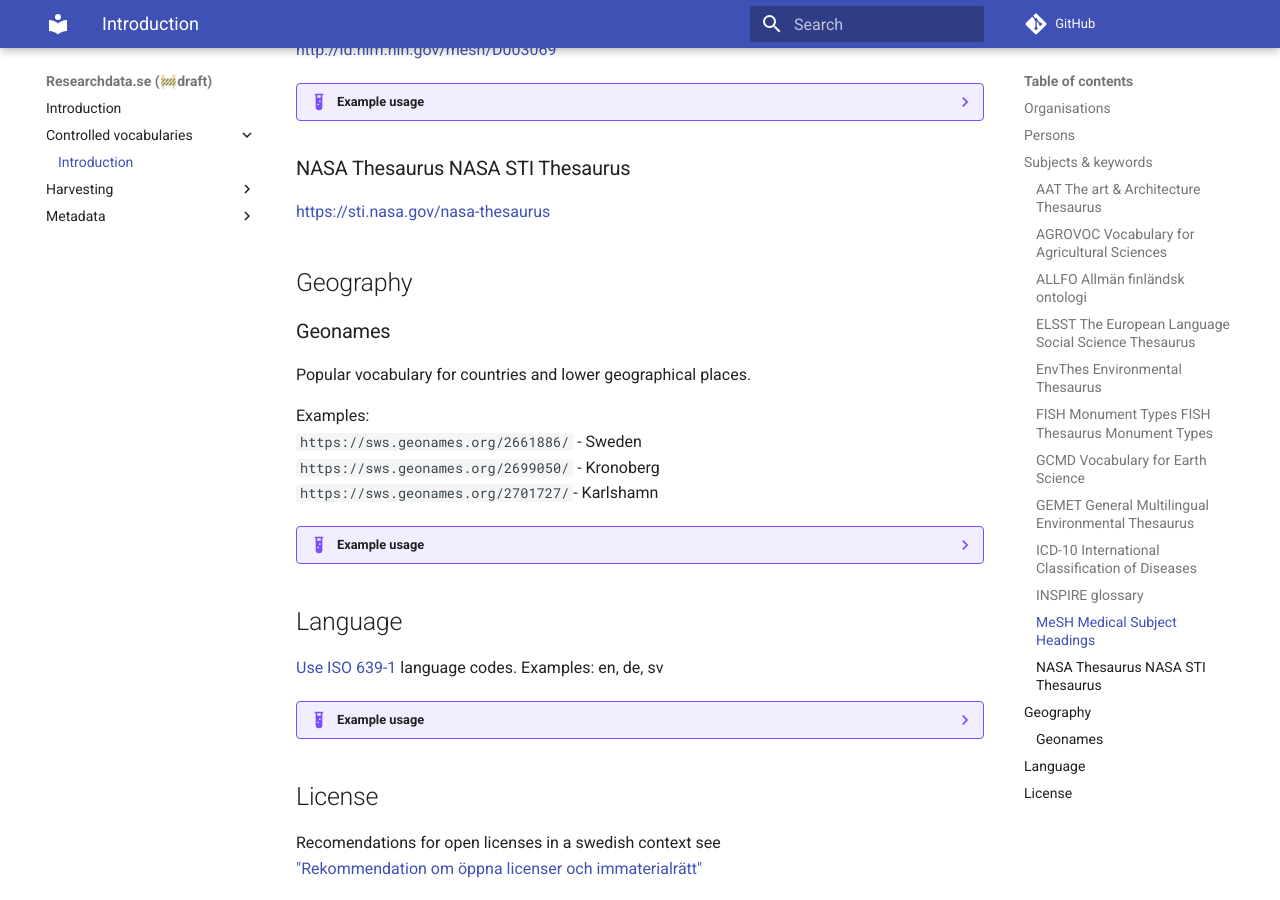
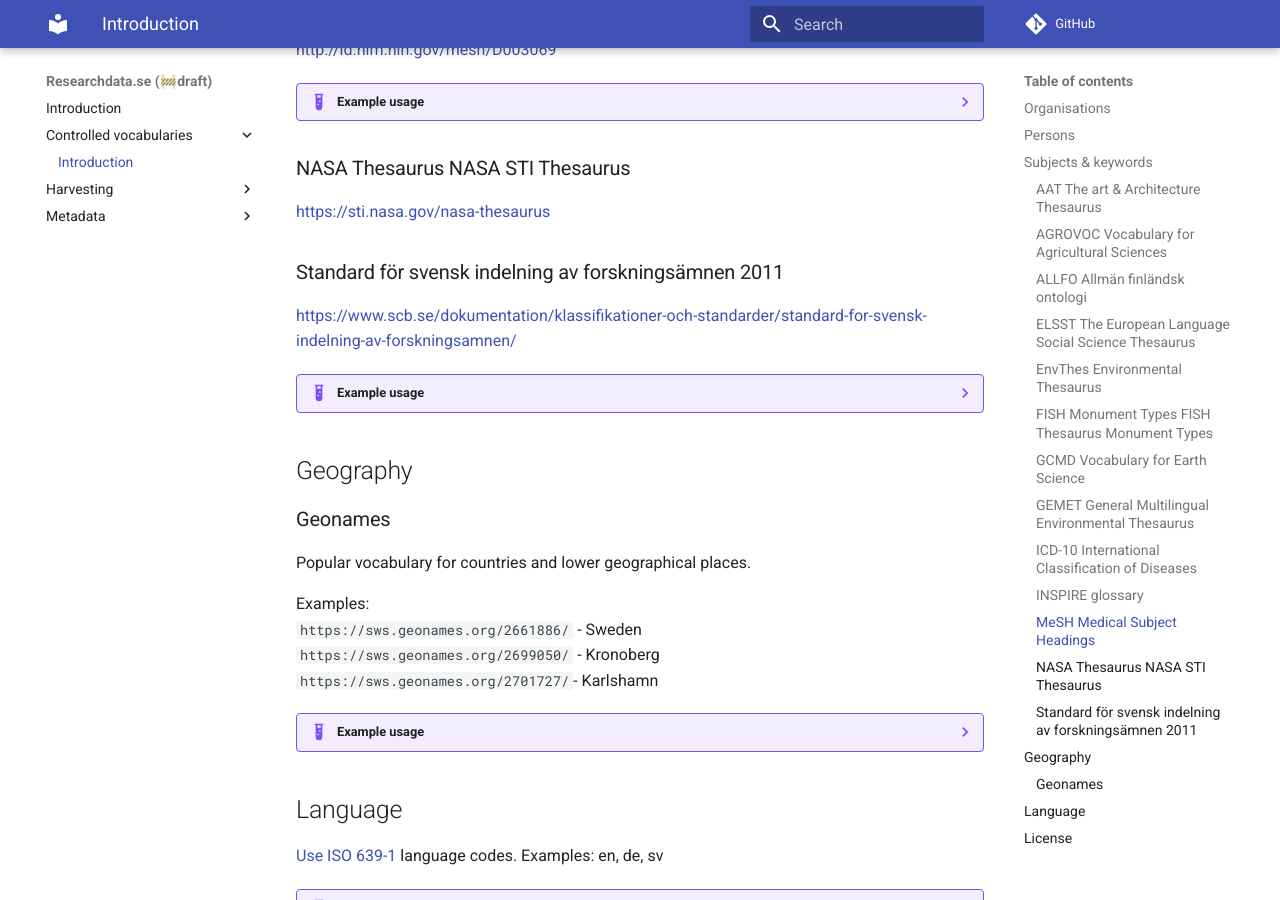
Before and after one commit to researchdata-se/docs.researchdata.se, an MkDocs documentation site: the page built from docs/controlled-vocabularies/index.md, in a window 1280 px wide and 900 px high, scrolled down 3285 px. Built offline with MkDocs 1.6.1 and Material for MkDocs 9.7.7, drawn with Linux system fonts in a browser that asks for light colours; comment, search, counter and statistics services are not loaded.

Commit message:
subjects / add SSIF example #15

````diff
--- a/docs/controlled-vocabularies/index.md
+++ b/docs/controlled-vocabularies/index.md
@@ -415,6 +415,38 @@
 ### NASA Thesaurus NASA STI Thesaurus
 [https://sti.nasa.gov/nasa-thesaurus](https://sti.nasa.gov/nasa-thesaurus)
 
+### Standard för svensk indelning av forskningsämnen 2011
+
+[https://www.scb.se/dokumentation/klassifikationer-och-standarder/standard-for-svensk-indelning-av-forskningsamnen/](https://www.scb.se/dokumentation/klassifikationer-och-standarder/standard-for-svensk-indelning-av-forskningsamnen/)
+
+
+??? example "Example usage"
+    === "DataCite"
+        ```xml
+        <subjects>
+            <subject
+            subjectScheme="Standard för svensk indelning av forskningsämnen 2011"
+            schemeURI="https://id.kb.se/term/ssif"
+            classificationCode="105"
+            xml:lang="en">Earth and Related Environmental Sciences</subject>
+        </subjects>
+        ```
+    === "JsonLd"
+        ```json
+        {
+            "@context":"https://schema.org/",
+            "@type": "Dataset",
+            "keywords": [
+                {
+                    "@type": "DefinedTerm",
+                    "inDefinedTermSet": "https://id.kb.se/term/ssif",
+                    "termCode": "105",
+                    "name": "Earth and Related Environmental Sciences"
+                }
+            ]
+        }
+        ```
+
 ## Geography
 
 ### Geonames
````
Also changed, not shown: docs/metadata/schema-org-json-ld.md (+0 -2 lines).
